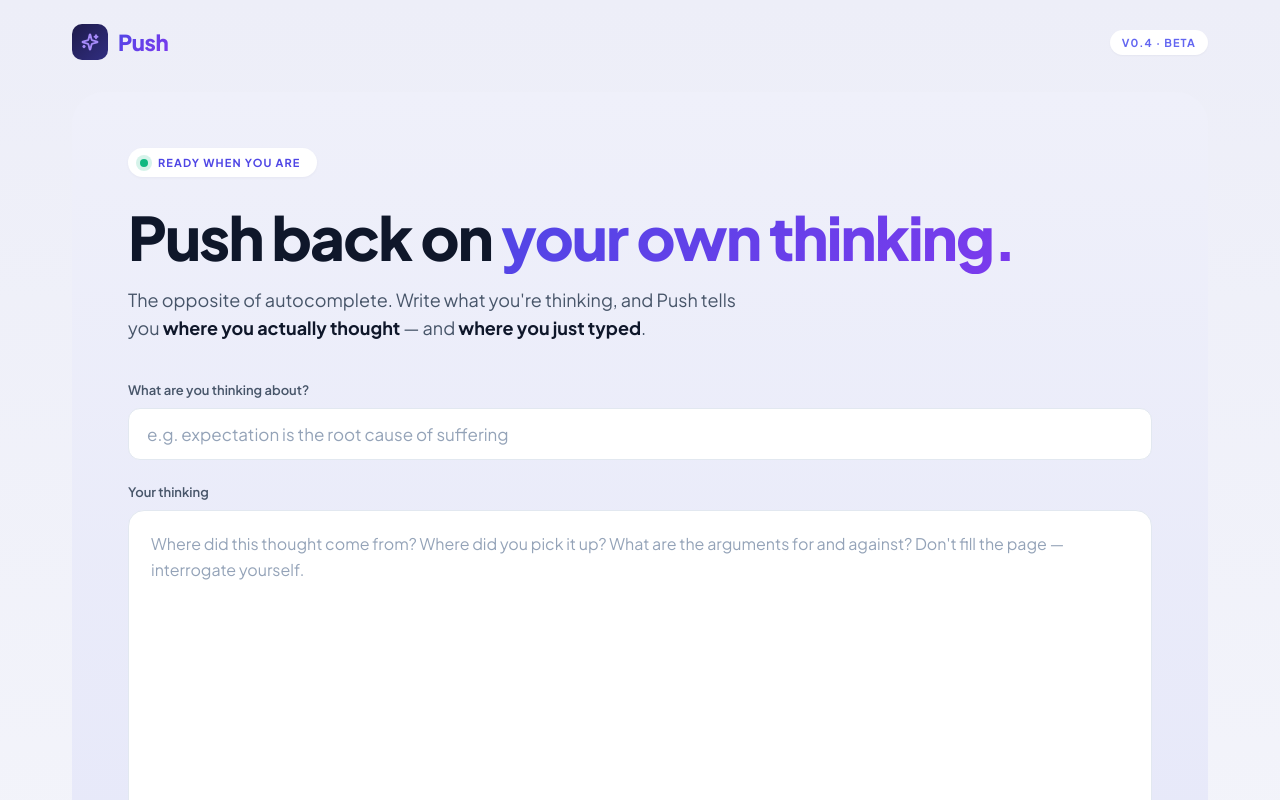
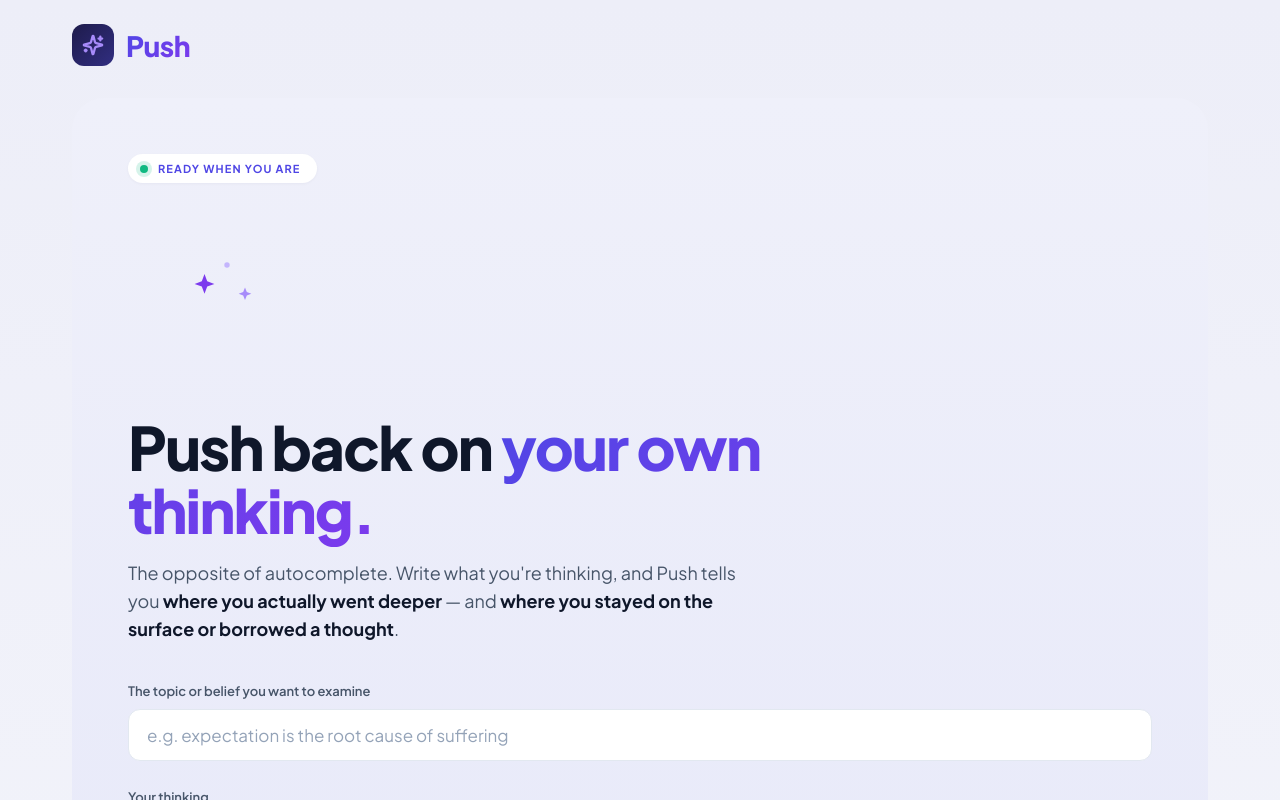
Before and after one commit to aashima2169/Push, a Next.js app: page / in a window 1280 px wide. Shown: the top 800 px of the page. Built offline with nearby package versions, Linux system fonts and the light colour scheme.

Commit message:
Update page.jsx

```diff
--- a/app/page.jsx
+++ b/app/page.jsx
@@ -18,8 +18,8 @@
 }
 
 const sectionStyles = {
-  deep:    { color: '#059669', bg: '#D1FAE5', cardBg: '#F0FDF4', border: '#10B981', icon: CheckCircle2, label: 'Where you went deep' },
-  shallow: { color: '#E11D48', bg: '#FFE4E6', cardBg: '#FFF1F2', border: '#F43F5E', icon: Telescope,    label: 'Where you stayed shallow' },
+  deep:    { color: '#059669', bg: '#D1FAE5', cardBg: '#F0FDF4', border: '#10B981', icon: CheckCircle2, label: 'Where you went deeper' },
+  shallow: { color: '#E11D48', bg: '#FFE4E6', cardBg: '#FFF1F2', border: '#F43F5E', icon: Telescope,    label: 'Where you stayed on the surface' },
   biases:  { color: '#D97706', bg: '#FEF3C7', cardBg: '#FFFBEB', border: '#F59E0B', icon: Brain,        label: 'Biases showing up' },
   next:    { color: '#4F46E5', bg: '#E0E7FF', cardBg: '#EEF2FF', border: '#6366F1', icon: MoveRight,    label: 'Next move' },
 };
@@ -37,6 +37,36 @@
   'Unexamined premise':'#475569',
   Restating:           '#7C2D12',
 };
+
+// SVG thought bubble illustration for the hero
+function ThoughtBubble() {
+  return (
+    <svg width="180" height="180" viewBox="0 0 200 200" fill="none" xmlns="http://www.w3.org/2000/svg" style={{ flexShrink: 0 }}>
+      <defs>
+        <linearGradient id="bubble-grad" x1="0%" y1="0%" x2="100%" y2="100%">
+          <stop offset="0%" stopColor="#A78BFA" />
+          <stop offset="100%" stopColor="#7C3AED" />
+        </linearGradient>
+        <linearGradient id="bubble-fill" x1="0%" y1="0%" x2="100%" y2="100%">
+          <stop offset="0%" stopColor="#FFFFFF" />
+          <stop offset="100%" stopColor="#EEF2FF" />
+        </linearGradient>
+      </defs>
+      {/* Main thought bubble */}
+      <ellipse cx="110" cy="80" rx="70" ry="55" fill="url(#bubble-fill)" stroke="url(#bubble-grad)" strokeWidth="3" />
+      {/* Small trailing bubble */}
+      <circle cx="55" cy="145" r="14" fill="url(#bubble-fill)" stroke="url(#bubble-grad)" strokeWidth="2.5" />
+      {/* Smallest trailing bubble */}
+      <circle cx="30" cy="170" r="7" fill="url(#bubble-fill)" stroke="url(#bubble-grad)" strokeWidth="2" />
+      {/* Sparkle inside main bubble - left */}
+      <path d="M85 70 L88 78 L96 81 L88 84 L85 92 L82 84 L74 81 L82 78 Z" fill="#7C3AED" />
+      {/* Sparkle inside main bubble - right */}
+      <path d="M130 85 L132 90 L137 92 L132 94 L130 99 L128 94 L123 92 L128 90 Z" fill="#A78BFA" />
+      {/* Small dot */}
+      <circle cx="110" cy="60" r="3" fill="#C4B5FD" />
+    </svg>
+  );
+}
 
 function SectionBadge({ kind }) {
   const s = sectionStyles[kind];
@@ -135,32 +165,26 @@
 
   return (
     <div>
-      {/* Top nav */}
+      {/* Top nav — wordmark only, no version pill */}
       <header style={{
         padding: '24px 32px', display: 'flex', alignItems: 'center',
-        justifyContent: 'space-between', maxWidth: '1200px', margin: '0 auto',
+        maxWidth: '1200px', margin: '0 auto',
       }}>
-        <div style={{ display: 'flex', alignItems: 'center', gap: '10px' }}>
+        <div style={{ display: 'flex', alignItems: 'center', gap: '12px' }}>
           <div style={{
-            width: '36px', height: '36px', borderRadius: '10px',
+            width: '42px', height: '42px', borderRadius: '12px',
             background: 'linear-gradient(135deg, #1E1B4B 0%, #312E81 100%)',
             display: 'flex', alignItems: 'center', justifyContent: 'center',
           }}>
-            <Sparkles size={18} color="#A78BFA" strokeWidth={2.5} />
+            <Sparkles size={22} color="#A78BFA" strokeWidth={2.5} />
           </div>
           <span style={{
-            fontSize: '22px', fontWeight: 800,
+            fontSize: '28px', fontWeight: 800,
             background: 'linear-gradient(135deg, #4F46E5, #7C3AED)',
             WebkitBackgroundClip: 'text', WebkitTextFillColor: 'transparent',
             letterSpacing: '-0.02em',
           }}>Push</span>
         </div>
-        <div style={{
-          fontSize: '11px', fontWeight: 700, color: '#6366F1',
-          letterSpacing: '0.1em', textTransform: 'uppercase',
-          background: 'white', padding: '6px 12px', borderRadius: '999px',
-          boxShadow: '0 1px 2px rgba(15, 23, 42, 0.04)',
-        }}>v0.4 · beta</div>
       </header>
 
       {/* Hero card */}
@@ -168,7 +192,16 @@
         <div style={{
           background: 'linear-gradient(180deg, #EFF0FA 0%, #E5E7F9 100%)',
           borderRadius: '32px', padding: 'clamp(32px, 5vw, 56px)',
+          position: 'relative', overflow: 'hidden',
         }}>
+          {/* Decorative illustration in upper right */}
+          <div style={{
+            position: 'absolute', right: '32px', top: '32px',
+            display: 'none',
+          }} className="hero-illustration">
+            <ThoughtBubble />
+          </div>
+
           {/* Status pill */}
           <div style={{
             display: 'inline-flex', alignItems: 'center', gap: '10px',
@@ -184,10 +217,15 @@
             }}>Ready when you are</span>
           </div>
 
+          {/* Mobile illustration — shows above headline on small screens */}
+          <div className="hero-illustration-mobile" style={{ display: 'block', marginBottom: '20px' }}>
+            <ThoughtBubble />
+          </div>
+
           <h1 style={{
             fontSize: 'clamp(36px, 5.5vw, 60px)', fontWeight: 800,
             lineHeight: 1.05, letterSpacing: '-0.03em', color: '#0F172A',
-            margin: '0 0 18px',
+            margin: '0 0 18px', maxWidth: '780px',
           }}>
             Push back on{' '}
             <span style={{
@@ -198,15 +236,15 @@
 
           <p style={{
             fontSize: '18px', lineHeight: 1.55, color: '#475569',
-            margin: '0 0 40px', maxWidth: '640px',
+            margin: '0 0 40px', maxWidth: '620px',
           }}>
             The opposite of autocomplete. Write what you're thinking, and Push tells you{' '}
-            <strong style={{ color: '#0F172A' }}>where you actually thought</strong>
+            <strong style={{ color: '#0F172A' }}>where you actually went deeper</strong>
             {' — and '}
-            <strong style={{ color: '#0F172A' }}>where you just typed</strong>.
+            <strong style={{ color: '#0F172A' }}>where you stayed on the surface or borrowed a thought</strong>.
           </p>
 
-          <label htmlFor="topic" className="push-label">What are you thinking about?</label>
+          <label htmlFor="topic" className="push-label">The topic or belief you want to examine</label>
           <input
             id="topic" type="text" value={prompt}
             onChange={(e) => setPrompt(e.target.value)}
@@ -214,7 +252,18 @@
             className="push-input"
           />
 
-          <label htmlFor="thinking" className="push-label" style={{ marginTop: '24px' }}>Your thinking</label>
+          {/* Textarea label row with word count on the right */}
+          <div style={{
+            display: 'flex', alignItems: 'baseline', justifyContent: 'space-between',
+            marginTop: '28px', marginBottom: '10px',
+          }}>
+            <label htmlFor="thinking" className="push-label" style={{ margin: 0 }}>Your thinking</label>
+            {wordCount > 0 && (
+              <span style={{ fontSize: '12px', color: '#64748B', fontWeight: 500 }}>
+                {wordCount} word{wordCount === 1 ? '' : 's'}
+              </span>
+            )}
+          </div>
           <textarea
             id="thinking" value={text}
             onChange={(e) => setText(e.target.value)}
@@ -234,11 +283,6 @@
                 <><Sparkles size={16} strokeWidth={2.5} /> help me think better <ArrowRight size={16} strokeWidth={2.5} /></>
               )}
             </button>
-            {wordCount > 0 && (
-              <span style={{ fontSize: '13px', color: '#64748B', fontWeight: 500 }}>
-                {wordCount} word{wordCount === 1 ? '' : 's'} written
-              </span>
-            )}
           </div>
 
           {error && (
@@ -279,7 +323,6 @@
             padding: 'clamp(32px, 5vw, 56px)',
             boxShadow: '0 4px 24px rgba(15, 23, 42, 0.04)',
           }}>
-            {/* Depth pill */}
             {depth && (
               <div style={{
                 display: 'inline-flex', alignItems: 'center', gap: '8px',
```
